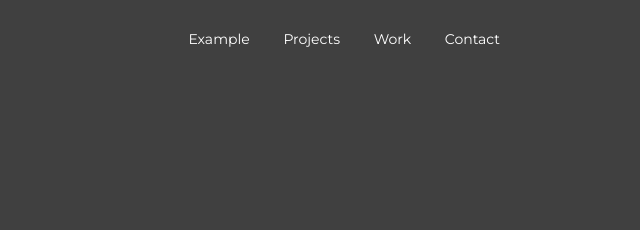
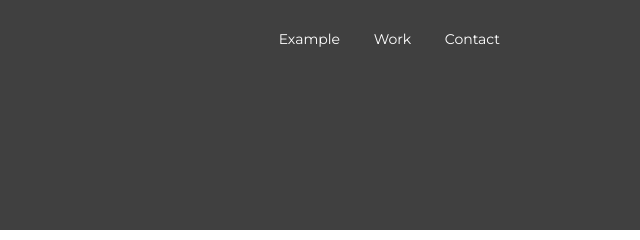
Before and after one commit to keeeeeegan/personal-site-angular, a plain HTML site: page index.html in a window 1280 px wide. Shown: the top 240 px of the page, 640-1280 px from the left. Drawn offline with nearby package versions, Linux system fonts and the light colour scheme; some packages are replaced by stand-ins of ours.

```diff
--- a/index.html
+++ b/index.html
@@ -48,7 +48,7 @@
         <!-- <li><a href="" data-ng-href="#/work">Work</a></li> -->
         <!-- <li><a href="" data-ng-href="#/thing">Example</a></li> -->
         <li><a href="" data-ng-href="#/thing">Example</a></li>
-        <li><a href="" data-ng-href="#/projects">Projects</a></li>
+        <!-- <li><a href="" data-ng-href="#/projects">Projects</a></li> -->
         <li><a href="" data-ng-href="#/work">Work</a></li>
         <!-- <li><a href="" data-ng-href="#/experience">Experience</a></li> -->
         <li><a href="" data-ng-href="#/contact">Contact</a></li>
```
